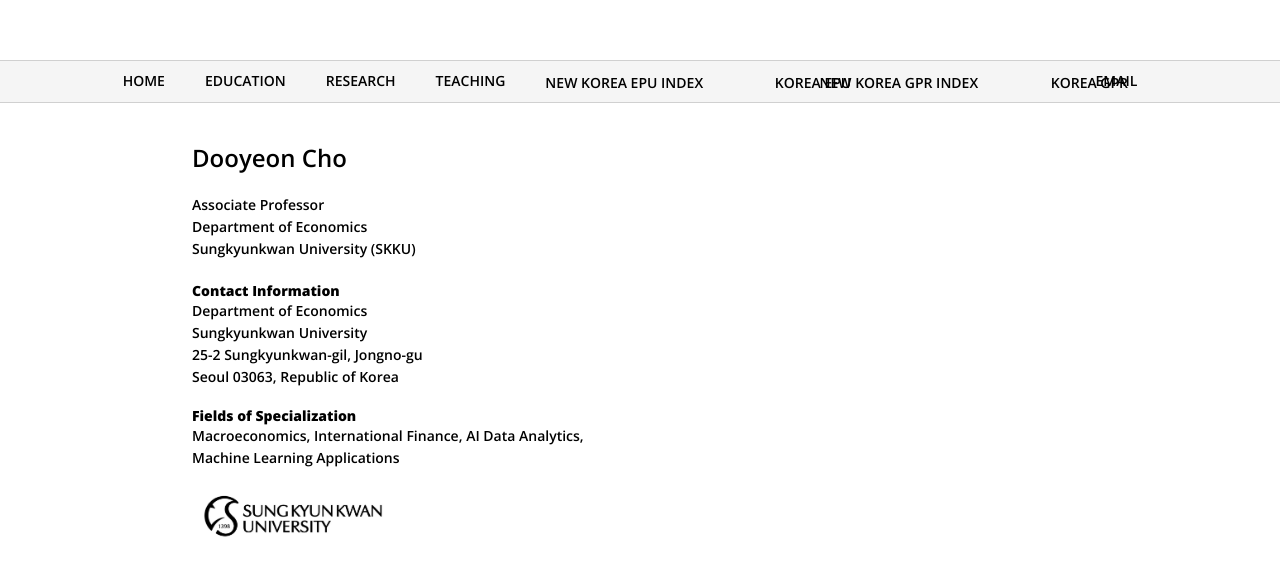
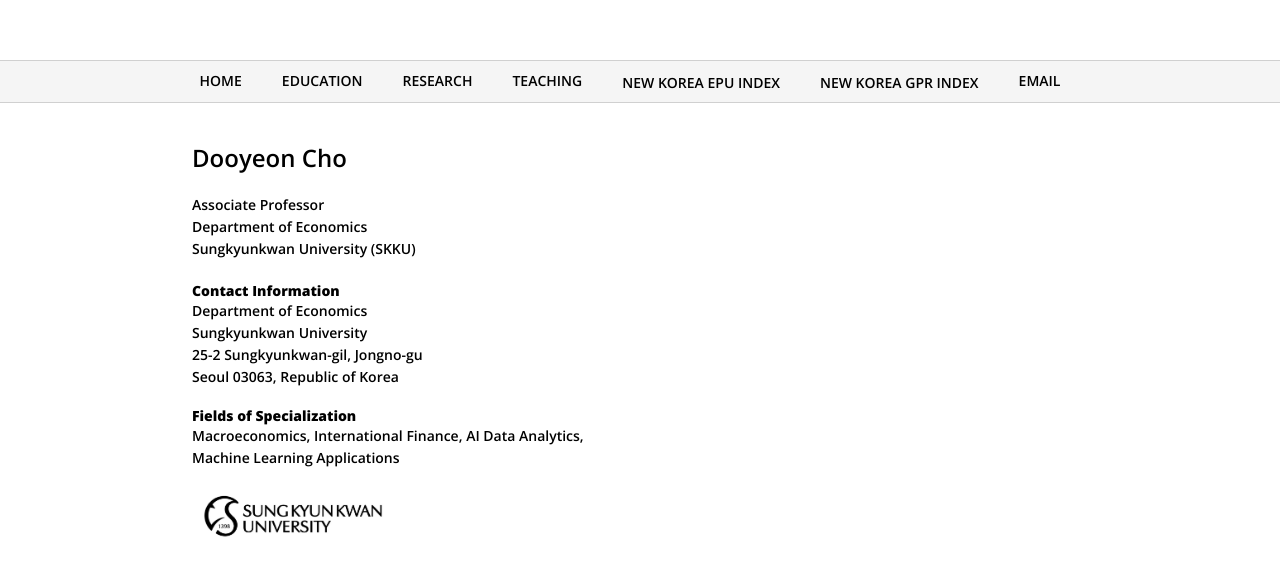
Before and after one commit to dooyeoncho/dooyeoncho.github.io, a Jekyll site: the page built from index.html, in a window 1280 px wide. Shown: the top 576 px of the page. Built offline with Jekyll 4.4.1, drawn with Linux system fonts in a browser that asks for light colours.

Commit message:
Update default.html

```diff
--- a/_layouts/default.html
+++ b/_layouts/default.html
@@ -69,6 +69,25 @@
   }
 }
 
+/* ===== DEFAULT (DESKTOP) ===== */
+.desktop-only {
+  display: inline;
+}
+
+.mobile-only {
+  display: none;
+}
+
+/* ===== MOBILE ONLY ===== */
+@media (max-width: 768px) {
+  .desktop-only {
+    display: none;
+  }
+
+  .mobile-only {
+    display: inline;
+  }
+}
 
 
   </style>
```
